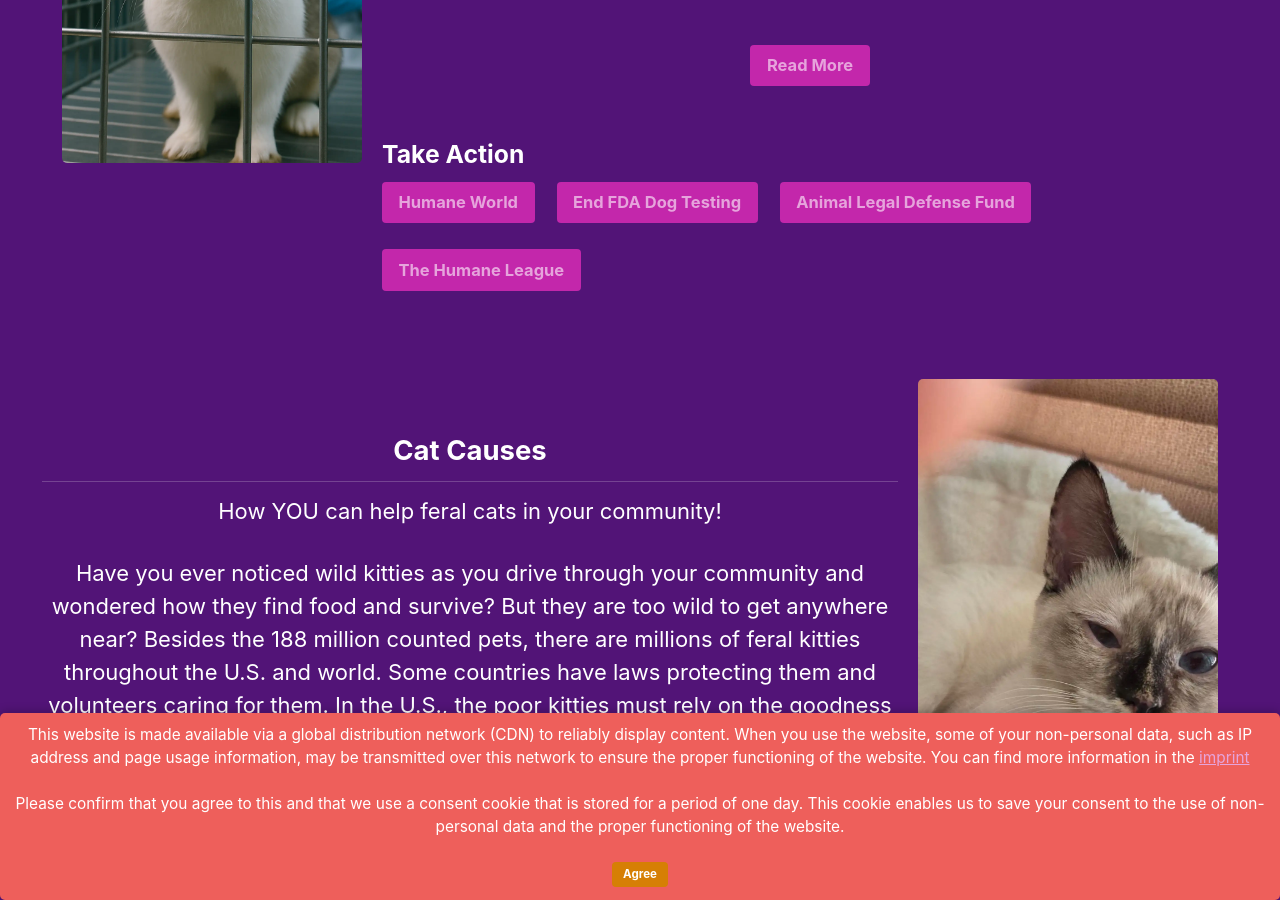
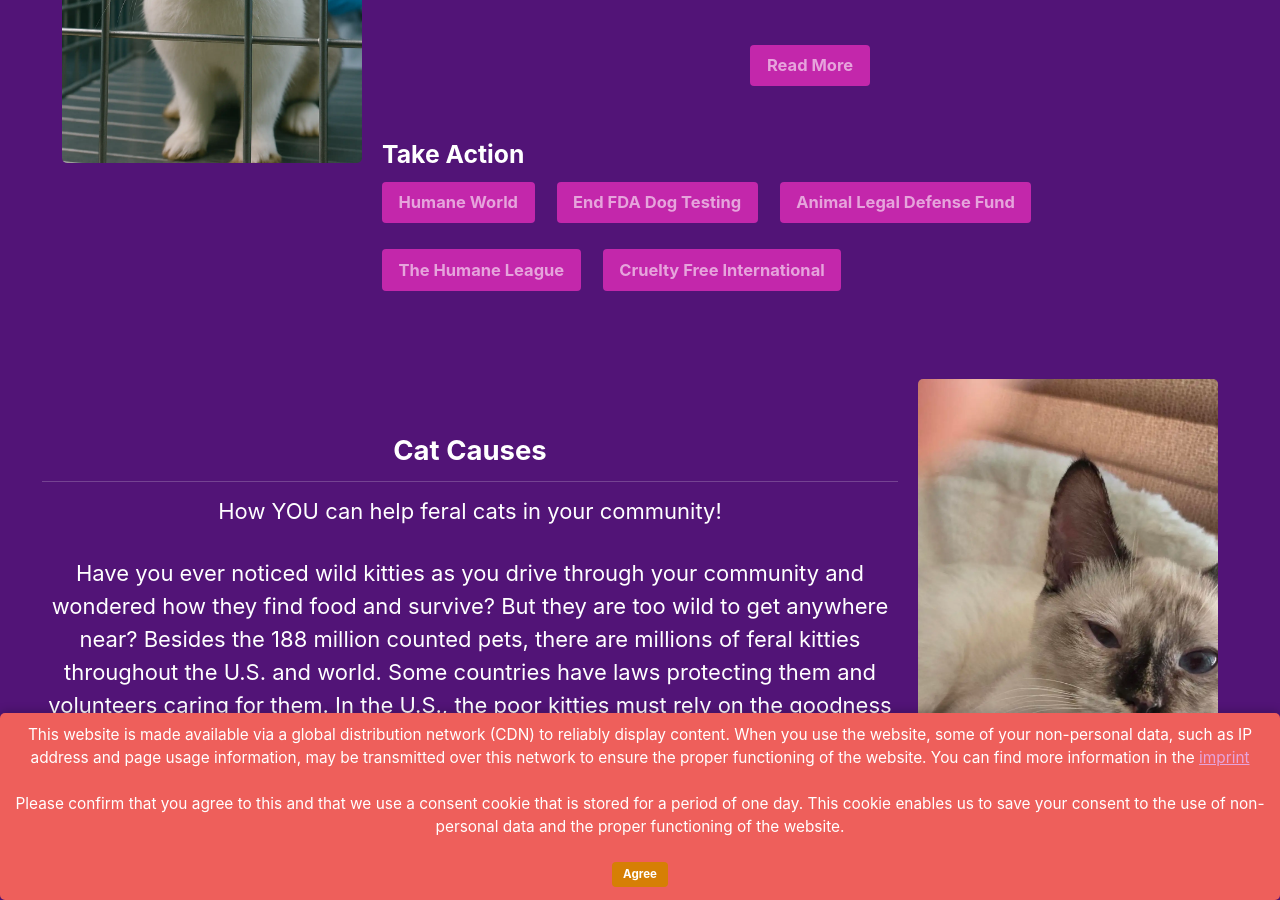
Before and after one commit to perstarke-webdev/puppps-by-joan, a Jekyll site: the page built from _pages/initiatives.html, in a window 1280 px wide and 900 px high, scrolled down 2231 px. Built offline with Jekyll 4.4.1, drawn with Linux system fonts in a browser that asks for light colours; cached includes are drawn as plain includes.

Commit message:
add link

```diff
--- a/_pages/initiatives.html
+++ b/_pages/initiatives.html
@@ -136,6 +136,7 @@ excerpt: "Change doesn't have to start big. These initiatives show how local act
                 <a href="https://www.change.org/p/tell-us-fda-and-drwoodcockfda-to-cutfdaredtape-abolish-cruel-wasteful-fda-dog-testing-requirements" class="btn btn--primary" target="_blank" rel="noopener noreferrer">End FDA Dog Testing</a>
                 <a href="https://adlf.org" class="btn btn--primary" target="_blank" rel="noopener noreferrer">Animal Legal Defense Fund</a>
                 <a href="https://www.thehumaneleague.org" class="btn btn--primary" target="_blank" rel="noopener noreferrer">The Humane League</a>
+                <a href="https://crueltyfreeinternational.org/" class="btn btn--primary" target="_blank" rel="noopener noreferrer">Cruelty Free International </a>
             </div>
         </div>
     </div>
@@ -164,6 +165,7 @@ excerpt: "Change doesn't have to start big. These initiatives show how local act
             <a href="https://www.change.org/p/tell-us-fda-and-drwoodcockfda-to-cutfdaredtape-abolish-cruel-wasteful-fda-dog-testing-requirements" class="btn btn--primary" target="_blank" rel="noopener noreferrer">End FDA Dog Testing</a>
             <a href="https://adlf.org" class="btn btn--primary" target="_blank" rel="noopener noreferrer">Animal Legal Defense Fund</a>
             <a href="https://www.thehumaneleague.org" class="btn btn--primary" target="_blank" rel="noopener noreferrer">The Humane League</a>
+            <a href="https://crueltyfreeinternational.org/" class="btn btn--primary" target="_blank" rel="noopener noreferrer">Cruelty Free International </a>
         </div>
     </div>
 </div>
```
